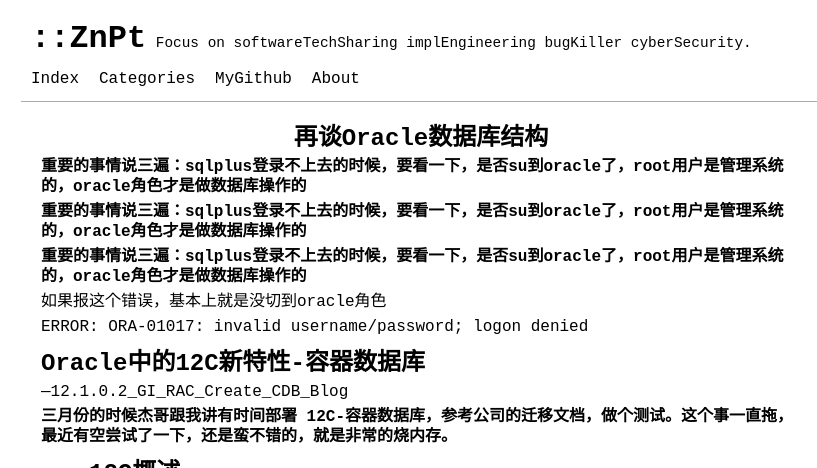
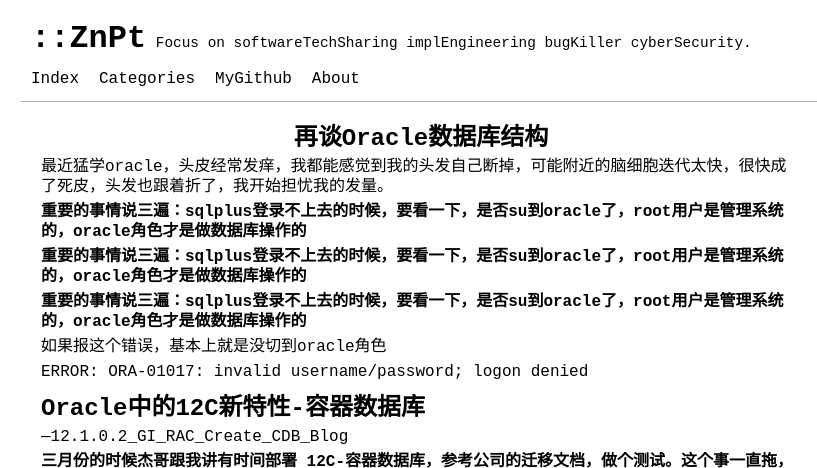
Before and after one commit to 2hux1nb0/2hux1nb0.github.io, a Jekyll site: the page built from _posts/2021-04-06-再谈Oracle数据库结构.md, in a window 1280 px wide and 900 px high, cut to the strip 0-468 px from the top of the window. Shown: the whole strip, without its empty margins (219-1036 px from the left). Built offline with Jekyll 4.4.1, drawn with Linux system fonts in a browser that asks for light colours.

Commit message:
Update 2021-04-06-再谈Oracle数据库结构.md

```diff
--- a/_posts/2021-04-06-再谈Oracle数据库结构.md
+++ b/_posts/2021-04-06-再谈Oracle数据库结构.md
@@ -6,6 +6,8 @@ categories: [实施工程]
 tags: [Oracle]
 
 ---
+
+最近猛学oracle，头皮经常发痒，我都能感觉到我的头发自己断掉，可能附近的脑细胞迭代太快，很快成了死皮，头发也跟着折了，我开始担忧我的发量。
 
 **重要的事情说三遍：sqlplus登录不上去的时候，要看一下，是否su到oracle了，root用户是管理系统的，oracle角色才是做数据库操作的**
 
```
